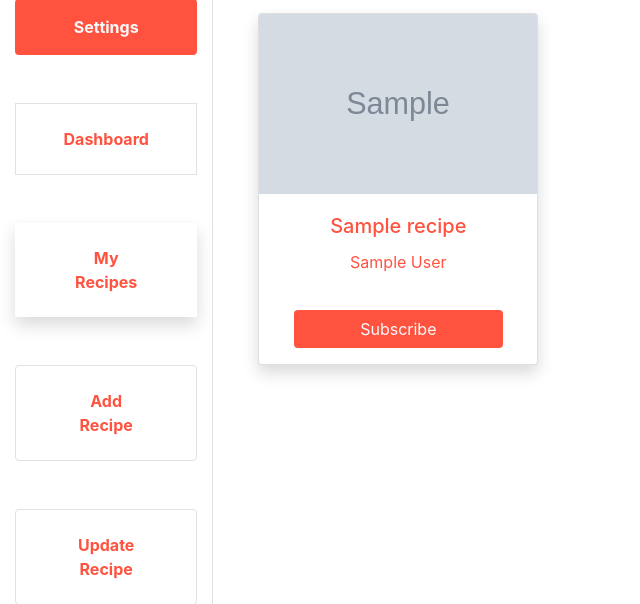
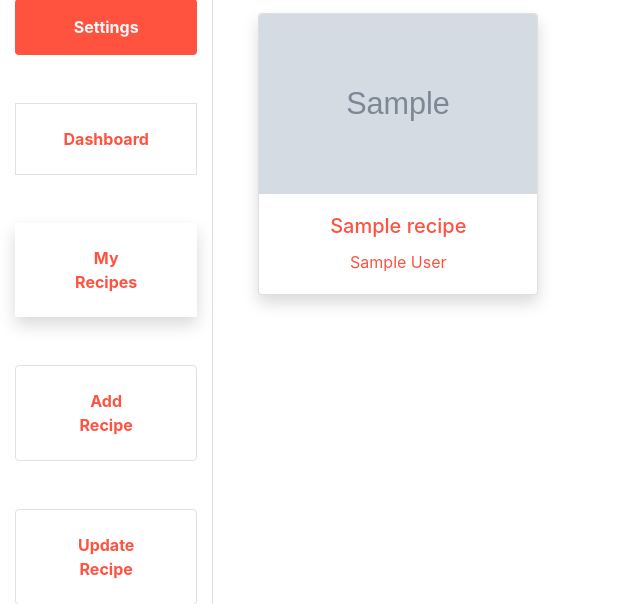
Before and after one commit to gokulgkumar/cookbookhub, a Django app: page /search_app in a window 1280 px wide. Shown: the part 117-721 px from the top of the page, without its empty margins (0-640 px from the left). Run offline with Django 3.2, Linux system fonts and the light colour scheme; tables that the repository leaves empty hold one stand-in row (Sample ...); some libraries are stand-ins or nearby versions.

Commit message:
Update user_recipes_search.html

```diff
--- a/CookbookHub_app/templates/user_recipes_search.html
+++ b/CookbookHub_app/templates/user_recipes_search.html
@@ -75,9 +75,7 @@
             <h5 class="card-title text-color">{{ i.recipe_name }}</h5>
                   <p class="card-text text-color">{{ i.user.first_name }} {{ i.user.last_name }} </p>
           </div>
-          <div class="py-3">
-            <a href="" class="btn loginButton text-light w-75 ">Subscribe</a>
-          </div>
+
         </a>
       </div>
     </div>
```
